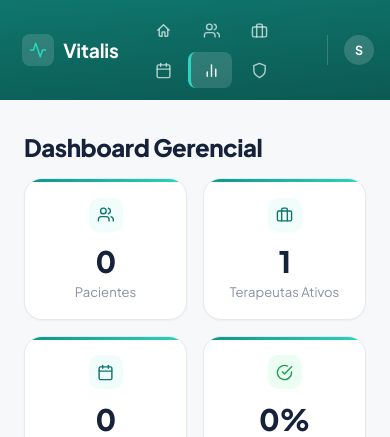
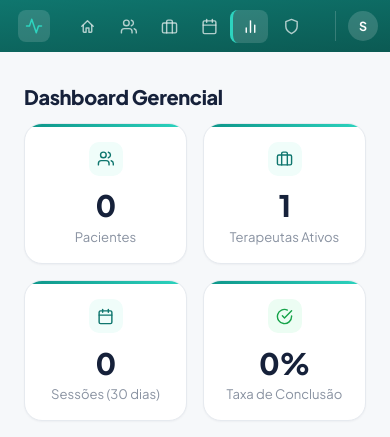
Before and after one commit to syspe-solutions/vitalis, a Django app: page /dashboard/ in a window 390 px wide. Shown: the top 437 px of the page. Run offline with Django 5.2, Linux system fonts and the light colour scheme; the visitor is signed in with stand-in values (Sample User, id 1); data comes from the database, SQL or seed files in the repository; data that the repository does not hold is empty.

Commit message:
Improve mobile responsiveness
Wraps all tables in a horizontally scrollable container so wide data
doesn't break the layout on small screens, tightens spacing/typography
below 768px, and switches the appointments calendar to a single-day
view (with a resize listener) instead of the cramped week grid on
narrow viewports.

```diff
--- a/apps/scheduling/web/templates/scheduling/base.html
+++ b/apps/scheduling/web/templates/scheduling/base.html
@@ -160,15 +160,41 @@
                 position: static;
                 width: 100%;
                 flex-direction: row;
+                flex-wrap: wrap;
                 align-items: center;
-                padding: .75rem 1rem;
+                padding: .6rem .75rem;
+                row-gap: .5rem;
             }
-            .sidebar .brand { margin: 0 1rem 0 0; }
-            .sidebar nav { flex-direction: row; flex-wrap: wrap; flex: 1; gap: .25rem; }
+            .sidebar .brand { margin: 0 .75rem 0 0; }
+            .sidebar nav { flex-direction: row; flex-wrap: wrap; flex: 1; gap: .2rem; }
+            .sidebar nav a { padding: .5rem .55rem; }
             .sidebar nav a span { display: none; }
-            .sidebar .user-box { border-top: none; border-left: 1px solid rgba(255,255,255,.18); padding: 0 0 0 1rem; margin: 0; }
+            .sidebar .user-box { border-top: none; border-left: 1px solid rgba(255,255,255,.18); padding: 0 0 0 .75rem; margin: 0; }
             .sidebar .user-box .user-meta { display: none; }
             .page-wrap { margin-left: 0; }
+
+            main { margin: 1.25rem auto; padding: 0 1rem 2.5rem; }
+            .card { padding: 1.1rem; border-radius: var(--radius-md); }
+            h1 { font-size: 1.25rem; }
+
+            /* Tables: allow horizontal scroll instead of squeezing/breaking layout */
+            .table-scroll {
+                overflow-x: auto;
+                -webkit-overflow-scrolling: touch;
+                margin: 0 -1.1rem;
+                padding: 0 1.1rem;
+            }
+            .table-scroll table { min-width: 480px; }
+
+            .card-head { align-items: flex-start; }
+            .card-head .actions-cell, .card-head > a.btn, .card-head > button.btn { width: 100%; }
+            .modal-body { padding: 1.1rem; }
+        }
+
+        @media (max-width: 420px) {
+            .sidebar .brand-name { display: none; }
+            .sidebar nav a span { display: none; }
+            .stat-grid { grid-template-columns: repeat(2, 1fr); }
         }
 
         /* ── Layout ──────────────────────────────────────── */
--- a/apps/scheduling/web/templates/scheduling/behavioral/goal_detail.html
+++ b/apps/scheduling/web/templates/scheduling/behavioral/goal_detail.html
@@ -72,6 +72,7 @@
         {% include "scheduling/components/section_header.html" with icon="clock" title="Histórico" %}
     </div>
     {% if records %}
+    <div class="table-scroll">
     <table>
         <thead>
             <tr><th>Sessão</th><th>Valor</th><th>Observações</th></tr>
@@ -86,6 +87,7 @@
             {% endfor %}
         </tbody>
     </table>
+    </div>
     {% else %}
     {% include "scheduling/components/empty_state.html" with icon="clock" text="Nenhum registro de coleta ainda." %}
     {% endif %}
--- a/apps/scheduling/web/templates/scheduling/dashboard.html
+++ b/apps/scheduling/web/templates/scheduling/dashboard.html
@@ -86,6 +86,7 @@
         {% include "scheduling/components/section_header.html" with icon="clock" title="Sessões de Hoje" %}
     </div>
     {% if today_appointments %}
+    <div class="table-scroll">
     <table>
         <thead>
             <tr><th>Paciente</th><th>Terapeuta</th><th>Horário</th><th>Status</th></tr>
@@ -101,6 +102,7 @@
             {% endfor %}
         </tbody>
     </table>
+    </div>
     {% else %}
     {% include "scheduling/components/empty_state.html" with icon="clock" text="Nenhuma sessão hoje." %}
     {% endif %}
@@ -111,6 +113,7 @@
         {% include "scheduling/components/section_header.html" with icon="alert" title="Pacientes Sem Anamnese" %}
     </div>
     {% if patients_without_anamnesis %}
+    <div class="table-scroll">
     <table>
         <thead><tr><th>Paciente</th><th></th></tr></thead>
         <tbody>
@@ -122,6 +125,7 @@
             {% endfor %}
         </tbody>
     </table>
+    </div>
     {% else %}
     {% include "scheduling/components/empty_state.html" with icon="file-text" text="Todos os pacientes têm anamnese preenchida." %}
     {% endif %}
--- a/apps/scheduling/web/templates/scheduling/home.html
+++ b/apps/scheduling/web/templates/scheduling/home.html
@@ -32,6 +32,7 @@
         {% include "scheduling/components/section_header.html" with icon="calendar" title="Próximos agendamentos" %}
     </div>
     {% if upcoming_appointments %}
+    <div class="table-scroll">
     <table>
         <thead>
             <tr><th>Paciente</th><th>Terapeuta</th><th>Data e Hora</th><th>Status</th></tr>
@@ -47,6 +48,7 @@
             {% endfor %}
         </tbody>
     </table>
+    </div>
     {% else %}
     {% include "scheduling/components/empty_state.html" with icon="calendar" text="Nenhum agendamento futuro." %}
     {% endif %}
--- a/apps/scheduling/web/templates/scheduling/patients/detail.html
+++ b/apps/scheduling/web/templates/scheduling/patients/detail.html
@@ -24,6 +24,7 @@
         {% include "scheduling/components/section_header.html" with icon="calendar" title="Agendamentos" %}
     </div>
     {% if patient.appointments.all %}
+    <div class="table-scroll">
     <table>
         <thead>
             <tr><th>Terapeuta</th><th>Data e Hora</th><th>Status</th></tr>
@@ -38,6 +39,7 @@
             {% endfor %}
         </tbody>
     </table>
+    </div>
     {% else %}
     {% include "scheduling/components/empty_state.html" with icon="calendar" text="Nenhum agendamento para este paciente." %}
     {% endif %}
@@ -72,6 +74,7 @@
     </div>
     {% if can_view_clinical %}
         {% if patient.behavioral_goals.all %}
+        <div class="table-scroll">
         <table>
             <thead>
                 <tr><th>Objetivo</th><th>Medida</th><th>Status</th><th>Registros</th><th></th></tr>
@@ -94,6 +97,7 @@
                 {% endfor %}
             </tbody>
         </table>
+        </div>
         {% else %}
         {% include "scheduling/components/empty_state.html" with icon="target" text="Nenhum objetivo comportamental cadastrado." %}
         {% endif %}
--- a/apps/scheduling/web/templates/scheduling/patients/list.html
+++ b/apps/scheduling/web/templates/scheduling/patients/list.html
@@ -8,6 +8,7 @@
 
 <div class="card">
     {% if patients %}
+    <div class="table-scroll">
     <table>
         <thead>
             <tr>
@@ -34,6 +35,7 @@
             {% endfor %}
         </tbody>
     </table>
+    </div>
     {% else %}
     {% url 'scheduling:patient_create' as patient_create_url %}
     {% include "scheduling/components/empty_state.html" with icon="users" text="Nenhum paciente cadastrado ainda." cta_url=patient_create_url cta_label="Cadastrar paciente" %}
--- a/apps/scheduling/web/templates/scheduling/therapists/list.html
+++ b/apps/scheduling/web/templates/scheduling/therapists/list.html
@@ -8,6 +8,7 @@
 
 <div class="card">
     {% if therapists %}
+    <div class="table-scroll">
     <table>
         <thead>
             <tr><th>Nome</th><th>Email</th><th>Status</th></tr>
@@ -28,6 +29,7 @@
             {% endfor %}
         </tbody>
     </table>
+    </div>
     {% else %}
     {% url 'scheduling:therapist_create' as therapist_create_url %}
     {% include "scheduling/components/empty_state.html" with icon="briefcase" text="Nenhum terapeuta cadastrado ainda." cta_url=therapist_create_url cta_label="Cadastrar terapeuta" %}
```
Also changed, not shown: apps/scheduling/web/templates/scheduling/appointments/list.html (+18 -1 lines).
